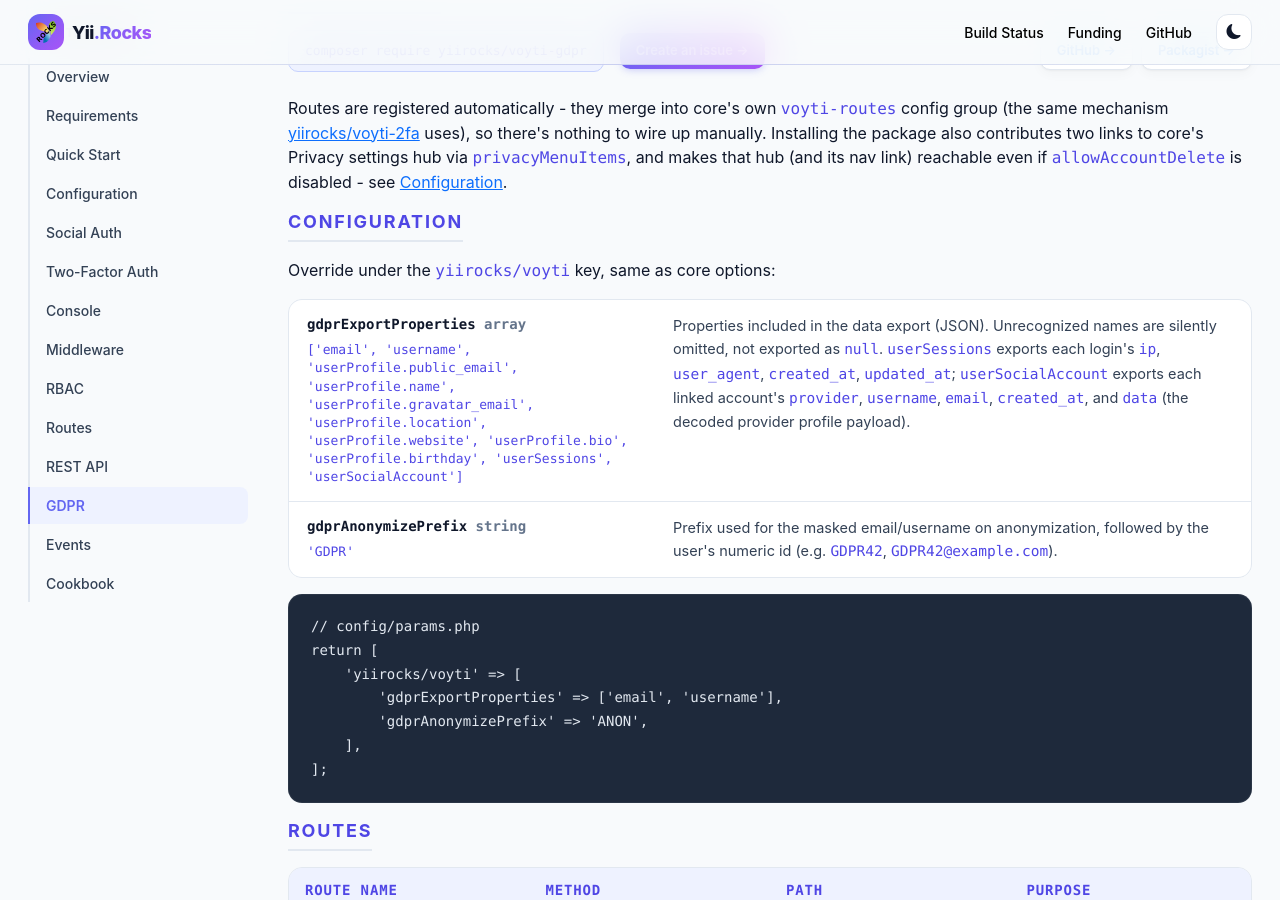
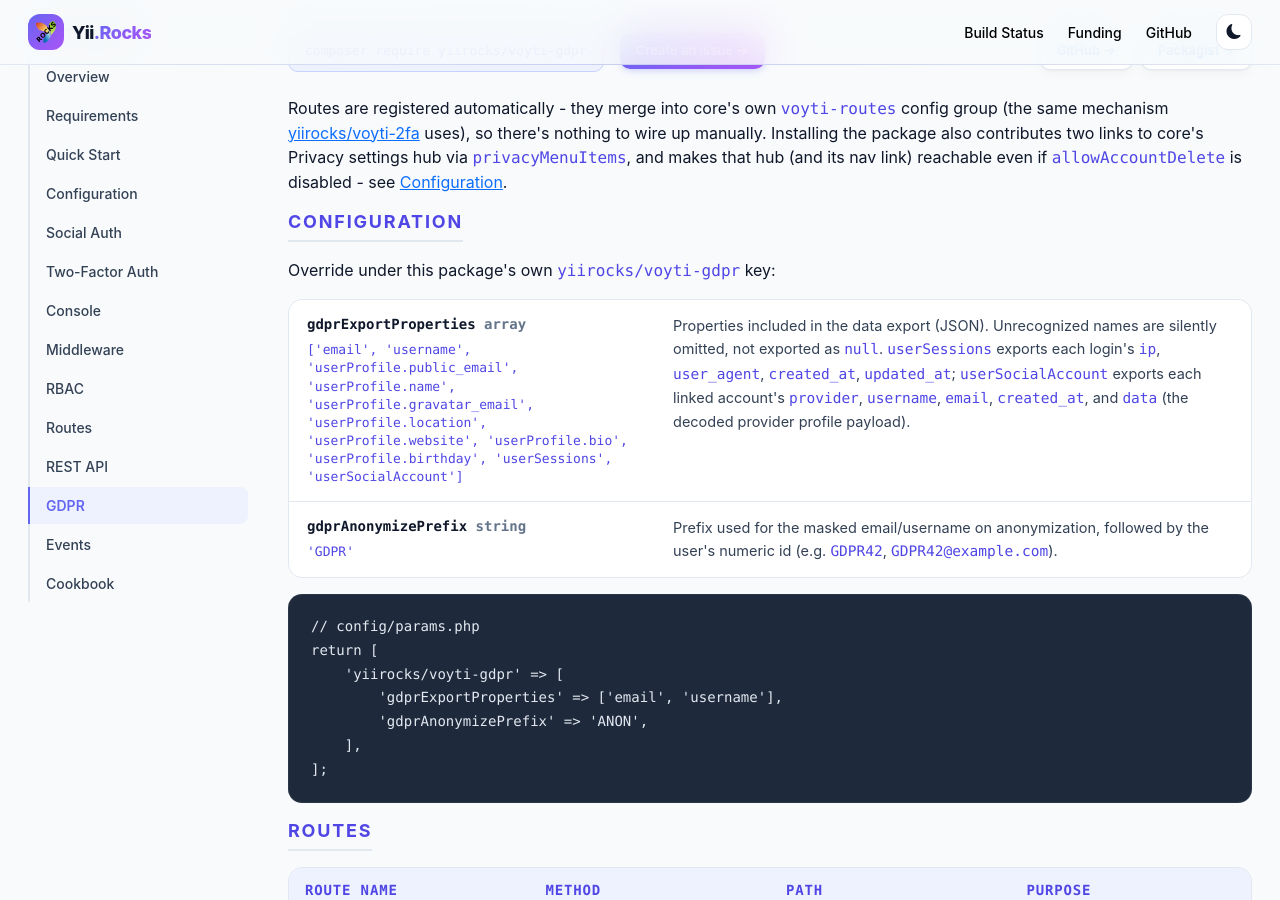
Before and after one commit to YiiRocks/YiiRocks.github.io, a Jekyll site: the page built from voyti/gdpr/index.html, in a window 1280 px wide and 900 px high, scrolled down 358 px. Built offline with Jekyll 4.4.1, drawn with Linux system fonts in a browser that asks for light colours; a style sheet for code colours, icons or effects is not loaded.

Commit message:
Fix voyti/gdpr/ params-key example: yiirocks/voyti-gdpr, not yiirocks/voyti
Matches the companion voyti-gdpr fix - gdprExportProperties and
gdprAnonymizePrefix are the package's own config, not core's.

```diff
--- a/voyti/gdpr/index.html
+++ b/voyti/gdpr/index.html
@@ -36,7 +36,7 @@ title: "Voyti - GDPR"
         </p>
 
         <h4 class="doc-section-heading">Configuration</h4>
-        <p>Override under the <code>yiirocks/voyti</code> key, same as core options:</p>
+        <p>Override under this package's own <code>yiirocks/voyti-gdpr</code> key:</p>
         <div class="options-table mb-3">
             <div class="options-row">
                 <div class="options-name-col">
@@ -55,7 +55,7 @@ title: "Voyti - GDPR"
         </div>
         <pre class="doc-example mb-3"><code class="language-php">// config/params.php
 return [
-    'yiirocks/voyti' =&gt; [
+    'yiirocks/voyti-gdpr' =&gt; [
         'gdprExportProperties' =&gt; ['email', 'username'],
         'gdprAnonymizePrefix' =&gt; 'ANON',
     ],
```
